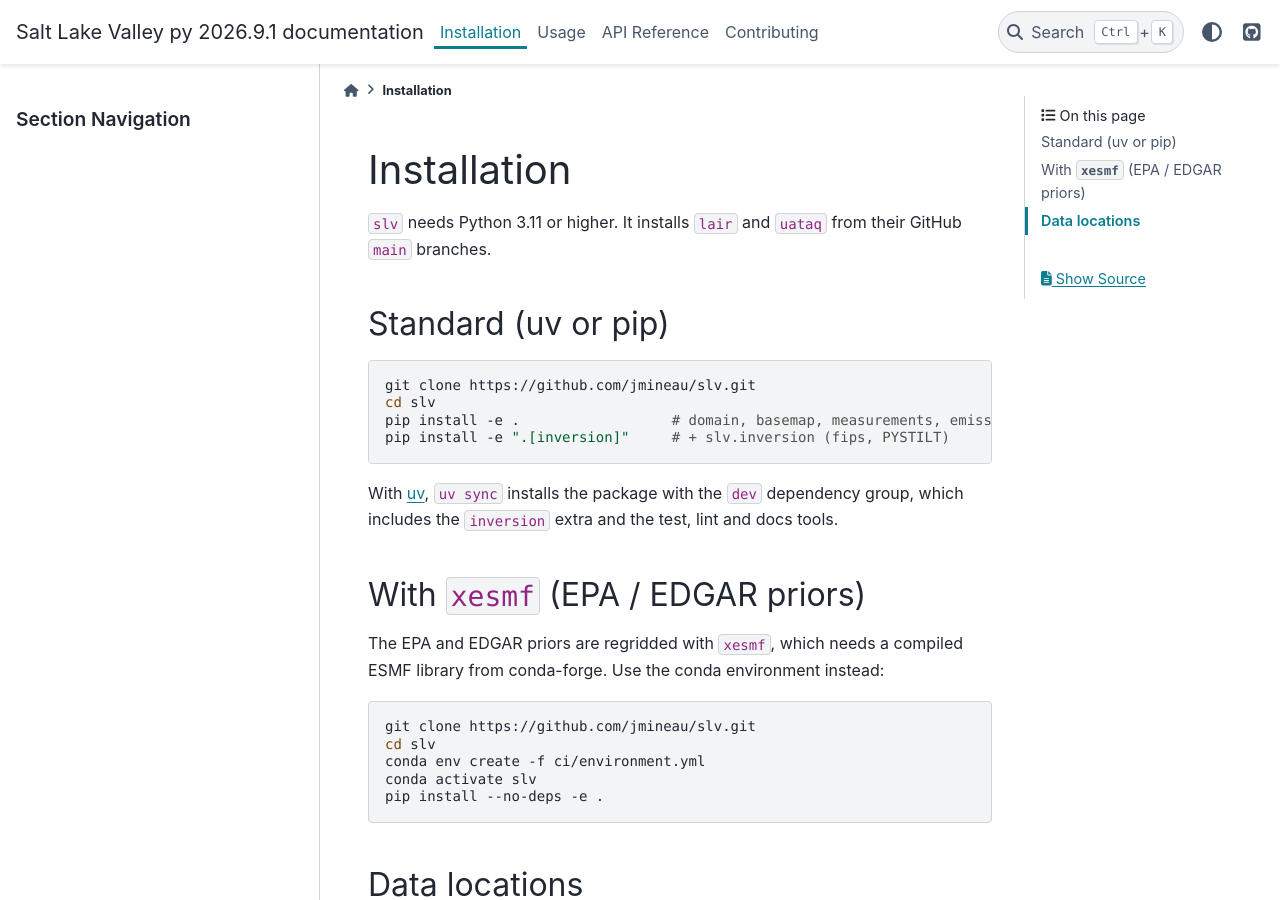
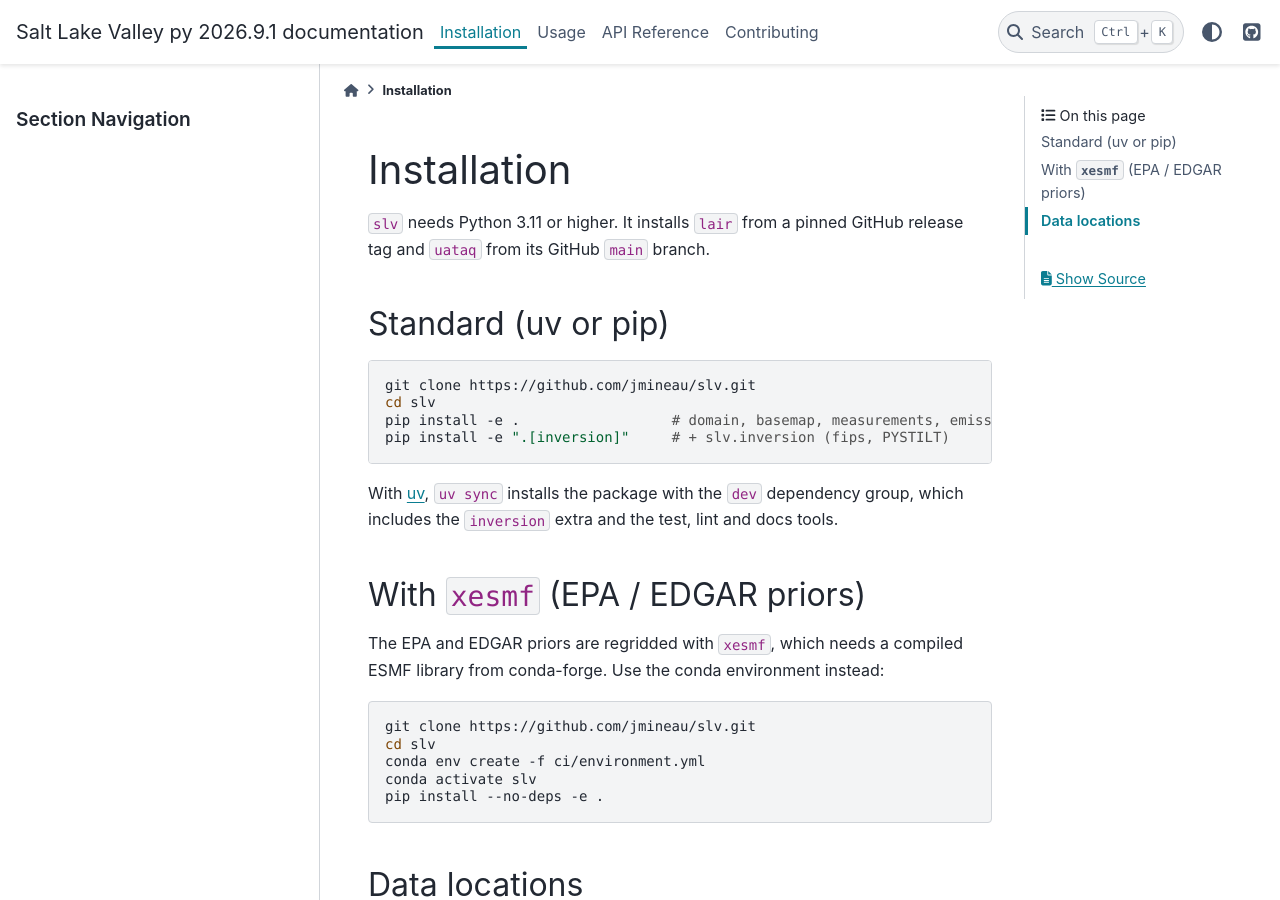
Before and after one commit to jmineau/slv, a Sphinx documentation site: the page built from docs/installation.rst, in a window 1280 px wide and 900 px high. Built offline with Sphinx 7.4.7 and the PyData theme 0.15.4, drawn with Linux system fonts in a browser that asks for light colours.

Commit message:
build: pin lair v2026.12.7

```diff
--- a/docs/installation.rst
+++ b/docs/installation.rst
@@ -1,8 +1,8 @@
 Installation
 ============
 
-``slv`` needs Python 3.11 or higher. It installs ``lair`` and ``uataq`` from their
-GitHub ``main`` branches.
+``slv`` needs Python 3.11 or higher. It installs ``lair`` from a pinned GitHub
+release tag and ``uataq`` from its GitHub ``main`` branch.
 
 Standard (uv or pip)
 --------------------
--- a/pyproject.toml
+++ b/pyproject.toml
@@ -23,7 +23,7 @@ classifiers = [
 dependencies = [
     "cartopy",
     "geopandas",
-    "lair[science,geo] @ git+https://github.com/jmineau/lair@v2026.12.6",  # geo: lair.geo (rasterio/rioxarray/shapely)
+    "lair[science,geo] @ git+https://github.com/jmineau/lair@v2026.12.7",  # geo: lair.geo (rasterio/rioxarray/shapely)
     "matplotlib",
     "pandas",
     "siphon>=0.10.0",
```
Also changed, not shown: CHANGELOG.md (+3 -0 lines), 2 other files.
